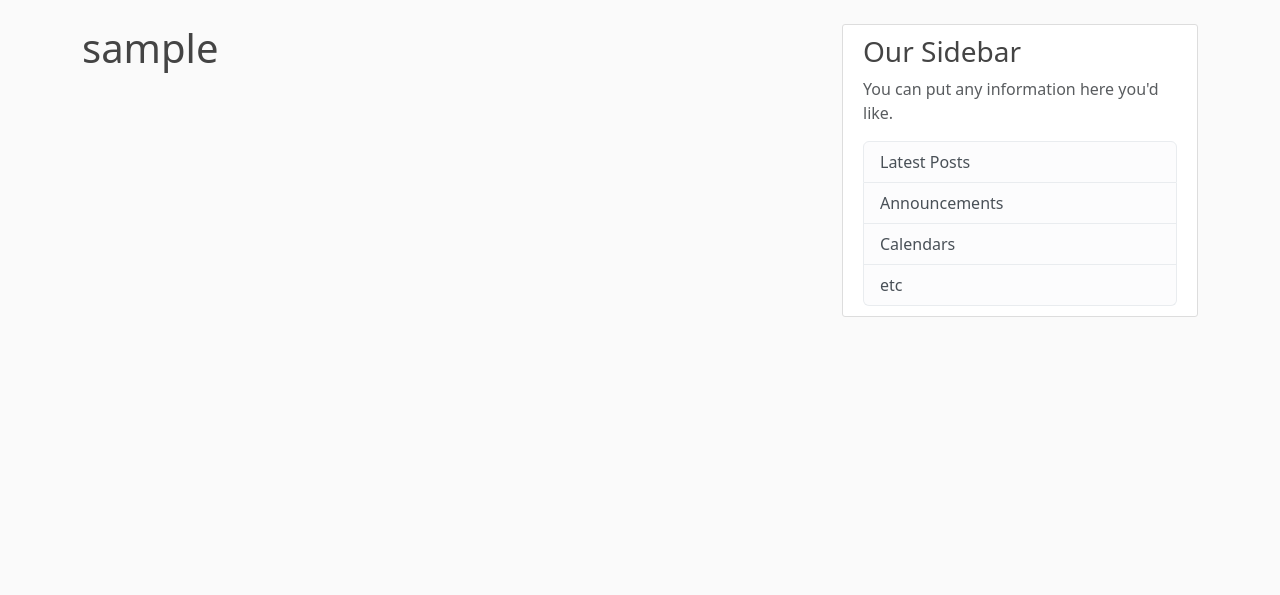
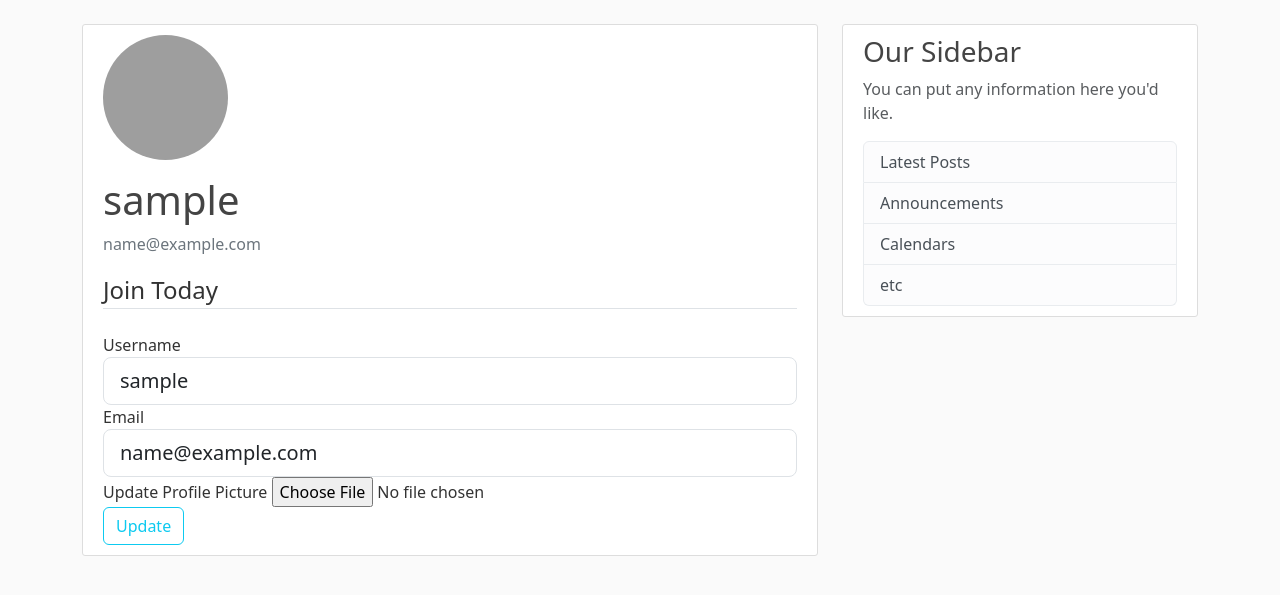
Before and after one commit to loriling77/Blog-flask, a Flask app: page /account in a window 1280 px wide. Shown: the part 56-651 px from the top of the page. Run offline with Flask 3, Linux system fonts and the light colour scheme; the visitor is signed in with stand-in values (Sample User, id 1); some libraries are stand-ins or nearby versions; grey boxes are pictures that could not be loaded.

Commit message:
created account update

```diff
--- a/flaskblog/forms.py
+++ b/flaskblog/forms.py
@@ -1,7 +1,9 @@
 from flask_wtf import FlaskForm
+from flask_wtf.file import FileField, FileAllowed
 from wtforms import StringField,PasswordField,SubmitField,BooleanField
 from wtforms.validators import DataRequired, Length, Email, EqualTo, ValidationError
 from flaskblog.models import User
+from flask_login import current_user
 
 
 class RegistrationForm(FlaskForm):
@@ -11,12 +13,12 @@ class RegistrationForm(FlaskForm):
     confirm_password = PasswordField('Confirm Password', validators=[DataRequired(), EqualTo('password')])
     submit = SubmitField('Sign Up')
 
-    def validate_username(selfself, username):
+    def validate_username(self, username):
         user = User.query.filter_by(username = username.data).first()
         if user:
             raise ValidationError("That username is taken, please choose a different one")
 
-    def validate_email(selfself, email):
+    def validate_email(self, email):
         user = User.query.filter_by(email=email.data).first()
         if user:
             raise ValidationError("That email is taken, please choose a different one")
@@ -27,3 +29,22 @@ class LoginForm(FlaskForm):
     password = PasswordField('Password', validators=[DataRequired()])
     remember = BooleanField("Remember Me")
     submit = SubmitField('Login')
+
+
+class UpdateAccountForm(FlaskForm):
+    username = StringField('Username', validators = [DataRequired(),Length(min=2,max=20)])
+    email = StringField('Email', validators = [DataRequired(), Email()])
+    picture = FileField('Update Profile Picture', validators=[FileAllowed(['jpg', 'png'])])
+    submit = SubmitField('Update')
+
+    def validate_username(self, username):
+        if username.data != current_user.username:
+            user = User.query.filter_by(username = username.data).first()
+            if user:
+                raise ValidationError("That username is taken, please choose a different one")
+
+    def validate_email(self, email):
+        if email.data != current_user.email:
+            user = User.query.filter_by(email=email.data).first()
+            if user:
+                raise ValidationError("That email is taken, please choose a different one")
--- a/flaskblog/routes.py
+++ b/flaskblog/routes.py
@@ -1,8 +1,11 @@
 from flask import render_template, url_for, flash, redirect, request
 from flaskblog import app,db, bcrypt
-from flaskblog.forms import RegistrationForm,LoginForm
+from flaskblog.forms import RegistrationForm, LoginForm, UpdateAccountForm
 from flaskblog.models import User,Post
 from flask_login import login_user, current_user,logout_user, login_required
+import secrets
+import os
+from PIL import Image
 
 
 posts = [
@@ -66,8 +69,36 @@ def logout():
     logout_user()
     return redirect(url_for('home'))
 
-@app.route("/account")
+def save_picture(form_picture):
+    random_hex = secrets.token_hex(8)
+    f_name, f_ext = os.path.splitext(form_picture.filename)
+    picture_fn = random_hex + f_ext
+    picture_path = os.path.join(app.root_path, 'static/profile_pics', picture_fn)
+
+
+    output_size = (70,100)
+    i = Image.open(form_picture)
+    i.thumbnail(output_size)
+    i.save(picture_path)
+    return picture_fn
+
+
+@app.route("/account", methods=['GET','POST'])
 @login_required
 def account():
+    form = UpdateAccountForm()
+    if form.validate_on_submit():
+        if form.picture.data:
+            picture_file = save_picture(form.picture.data)
+            current_user.image_file = picture_file
+        current_user.username = form.username.data
+        current_user.email = form.email.data
+        db.session.commit()
+        flash("your account has been updated!", 'success')
+        return redirect(url_for('account'))
+    elif request.method == "GET":
+        form.username.data = current_user.username
+        form.email.data = current_user.email
+    image_file = url_for('static', filename= f'profile_pics/{current_user.image_file}')
 
-    return render_template('account.html', title = 'Account')
+    return render_template('account.html', title = 'Account',image_file=image_file,form=form)
--- a/flaskblog/templates/account.html
+++ b/flaskblog/templates/account.html
@@ -1,6 +1,61 @@
 {% extends "layout.html" %}
 {% block content %}
 
-<h1>{{current_user.username}}</h1>
+<div class="content-section">
+  <div class="media">
+    <img class="rounded-circle account-img" src="{{image_file}}">
+    <div class="media-body">
+      <h2 class="account-heading">{{current_user.username}}</h2>
+      <p class="text-secondary">{{current_user.email}}</p>
+    </div>
+  </div>
+
+        <form method="POST" action="" enctype = 'multipart/form-data'>
+            {{ form.hidden_tag() }}
+            <fieldset class="form-group">
+                <legend class="border-bottom mb-4">Join Today</legend>
+                <div class="form-group">
+                    {{ form.username.label(class_="form-control-label") }}
+
+                    {% if form.username.errors %}
+                        {{ form.username(class_="form-control form-control-lg is-invalid") }}
+                        <div class="invalid-feedback">
+                            {% for error in form.username.errors %}
+                                <span>{{ error }}</span>
+                            {% endfor %}
+                        </div>
+                    {% else %}
+                        {{ form.username(class_="form-control form-control-lg") }}
+                    {% endif %}
+                </div>
+                <div class="form-group">
+                    {{ form.email.label(class_="form-control-label") }}
+                    {% if form.email.errors %}
+                        {{ form.email(class_="form-control form-control-lg is-invalid") }}
+                        <div class="invalid-feedback">
+                            {% for error in form.email.errors %}
+                                <span>{{ error }}</span>
+                            {% endfor %}
+                        </div>
+                    {% else %}
+                        {{ form.email(class_="form-control form-control-lg") }}
+                    {% endif %}
+                </div>
+                <div class = 'form-group'>
+                    {{form.picture.label()}}
+                    {{form.picture(class_='form-control-file')}}
+                    {% if form.picture.errors %}
+                        {%for error in form.picture.errors%}
+                    <span class="text-danger">{{error}}</span><br>
+                    {% endfor%}
+                    {% endif %}
+                </div>
+            </fieldset>
+            <div class="form-group">
+                {{ form.submit(class_="btn btn-outline-info") }}
+            </div>
+        </form>
+
+</div>
 
 {% endblock content %}
```
Also changed, not shown: flaskblog/static/profile_pics/52dca885bf78853c.jpg (added), flaskblog/static/profile_pics/64a2a2b7b18a4439.jpg (added), flaskblog/static/profile_pics/93cfa67c36d9261f.jpg (added), flaskblog/static/profile_pics/d77de547ba6d21ce.jpg (added), flaskblog/static/profile_pics/d87015121f0d04a2.jpg (added), flaskblog/static/profile_pics/ebe960ae70cae523.jpg (added), flaskblog/static/profile_pics/f80ce4bef16a008f.jpg (added), flaskblog/static/profile_pics/profile.jpg (added).
